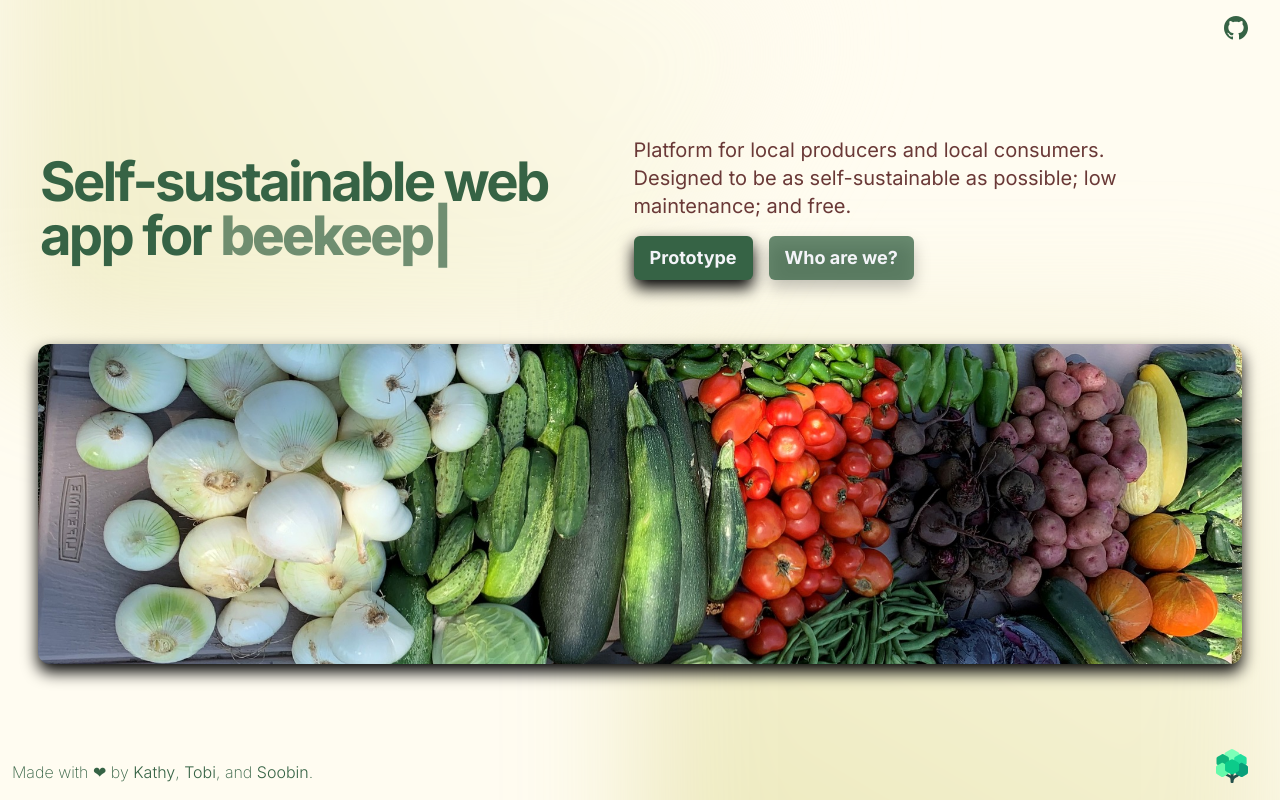
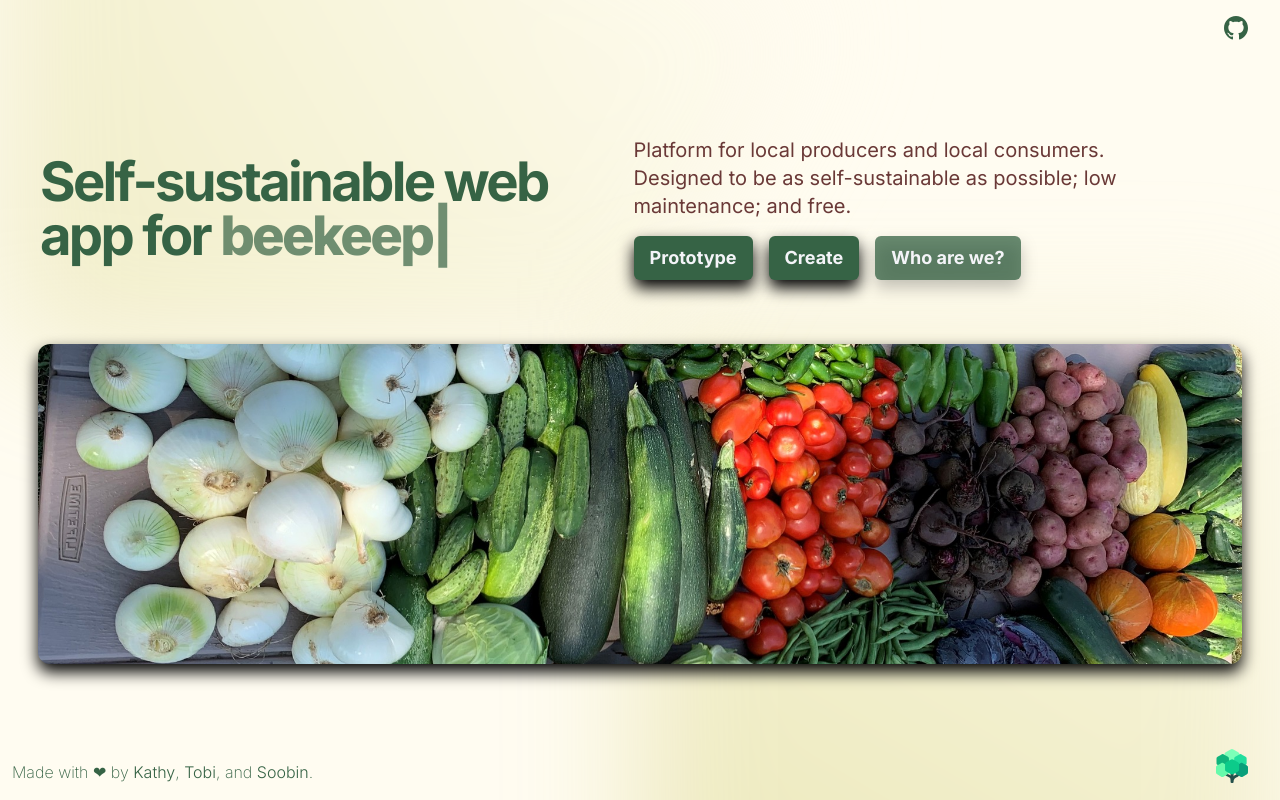
Before and after one commit to soobinrho/GoodLifeFarms, a Next.js app: page / in a window 1280 px wide. Built offline with nearby package versions, Linux system fonts and the light colour scheme.

Commit message:
feat: create button
Signed-off-by: Soobin Rho <soobinrho@gmail.com>

```diff
--- a/src/components/landing-page.tsx
+++ b/src/components/landing-page.tsx
@@ -43,13 +43,21 @@ export default function LandingPage() {
                 </p>
                 <div className='space-x-4'>
                   <Link
-                    className='inline-flex items-center justify-center rounded-md bg-primary px-4 py-2 text-lg font-bold text-primary-4 drop-shadow-[0_8px_8px_rgba(0,0,0,1)] transition-colors hover:bg-primary-3 focus-visible:ring-1 active:ring-2 disabled:pointer-events-none disabled:opacity-50'
+                    className='inline-flex items-center justify-center rounded-md bg-primary px-4 py-2 text-lg font-bold text-primary-4 drop-shadow-[0_8px_8px_rgba(0,0,0,1)] transition-colors hover:bg-primary-3 focus:bg-primary-3/60 focus-visible:ring-1 active:ring-2 disabled:pointer-events-none disabled:opacity-50'
                     href='/prototype'
                   >
                     Prototype
                   </Link>
                   <a
-                    className='inline-flex items-center justify-center rounded-md bg-primary/75 px-4 py-2 text-lg font-bold text-primary-4 drop-shadow-[0_8px_8px_rgba(0,0,0,0.3)] transition-colors hover:bg-primary-3/90 focus-visible:ring-1 active:ring-2 disabled:pointer-events-none disabled:opacity-50'
+                    className='inline-flex items-center justify-center rounded-md bg-primary px-4 py-2 text-lg font-bold text-primary-4 drop-shadow-[0_8px_8px_rgba(0,0,0,1)] transition-colors hover:bg-primary-3 focus:bg-primary-3/60 focus-visible:ring-1 active:ring-2 disabled:pointer-events-none disabled:opacity-50'
+                    target='_blank'
+                    href='https://forms.gle/5m1Tr4JXqT9Thb286'
+                    rel='noopener noreferrer'
+                  >
+                    Create
+                  </a>
+                  <a
+                    className='inline-flex items-center justify-center rounded-md bg-primary/75 px-4 py-2 text-lg font-bold text-primary-4 drop-shadow-[0_8px_8px_rgba(0,0,0,0.3)] transition-colors hover:bg-primary-3/90 focus:bg-primary-3/60 focus-visible:ring-1 active:ring-2 disabled:pointer-events-none disabled:opacity-50'
                     target='_blank'
                     href='https://github.com/soobinrho/good-life-farms/blob/main/DEVLOG.md#who-are-we'
                     rel='noopener noreferrer'
```
Also changed, not shown: 1 other file (tests, documents, lock files or other folders).
